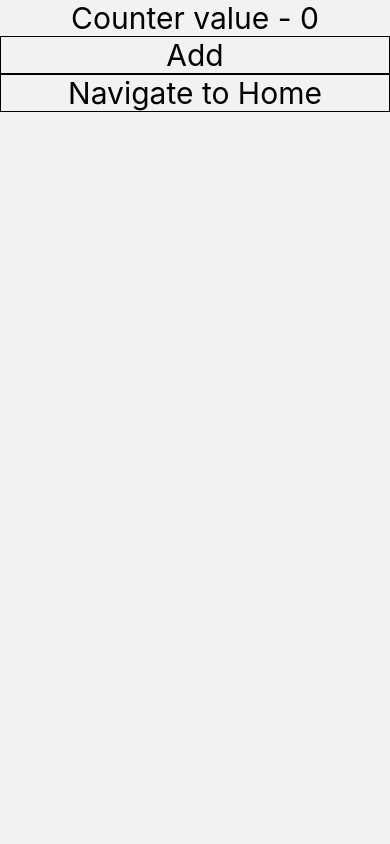
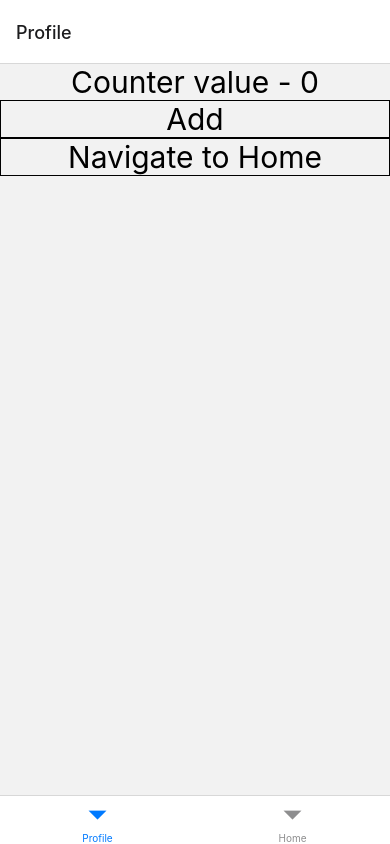
Before and after one commit to neel132/react-native-training, a React Native app: screen / in a window 390 px wide. Built offline with nearby package versions, Linux system fonts and the light colour scheme.

Commit message:
bottom tab navigator example

```diff
--- a/App.js
+++ b/App.js
@@ -1,9 +1,8 @@
 import React from 'react';
-import Home from './src/screens/Home/Home';
-import Profile from './src/screens/Profile/Profile';
 import { NavigationContainer } from '@react-navigation/native';
 import { createNativeStackNavigator } from '@react-navigation/native-stack';
 import NavigationKeys from './src/navigation/keys';
+import Tabs from './src/navigation/TabNavigator';
 // import Profile from './src/screens/Profile/Profile.class';
 
 const Stack = createNativeStackNavigator();
@@ -11,11 +10,12 @@ const Stack = createNativeStackNavigator();
 const App = () => {
   return (
     <NavigationContainer>
-      <Stack.Navigator>
-        <Stack.Screen name={NavigationKeys.profile} component={Profile} options={{
+      <Stack.Navigator
+        screenOptions={{
           headerShown: false,
-        }} />
-        <Stack.Screen name={NavigationKeys.home} component={Home} />
+        }}
+      >
+        <Stack.Screen name={NavigationKeys.tabs} component={Tabs} />
       </Stack.Navigator>
     </NavigationContainer>
   )
--- a/package.json
+++ b/package.json
@@ -10,6 +10,7 @@
     "test": "jest"
   },
   "dependencies": {
+    "@react-navigation/bottom-tabs": "^6.5.7",
     "@react-navigation/native": "^6.1.6",
     "@react-navigation/native-stack": "^6.9.12",
     "react": "18.2.0",
--- /dev/null
+++ b/src/navigation/TabNavigator.js
@@ -0,0 +1,16 @@
+import React from "react";
+import { createBottomTabNavigator } from "@react-navigation/bottom-tabs";
+import Profile from "../screens/Profile/Profile";
+import NavigationKeys from "./keys";
+import Home from "../screens/Home/Home";
+const BottomTabs = createBottomTabNavigator();
+const Tabs = () => {
+	return (
+		<BottomTabs.Navigator>
+			<BottomTabs.Screen name={NavigationKeys.profile} component={Profile}/>
+			<BottomTabs.Screen name={NavigationKeys.home} component={Home} />
+		</BottomTabs.Navigator>
+	)
+}
+
+export default Tabs;
--- a/src/navigation/keys.js
+++ b/src/navigation/keys.js
@@ -1,6 +1,7 @@
 const NavigationKeys = {
 	profile: "Profile",
 	home: "Home",
+	tabs: 'tabs',
 }
 
 export default NavigationKeys;
```
Also changed, not shown: 2 other files (tests, documents, lock files or other folders).
